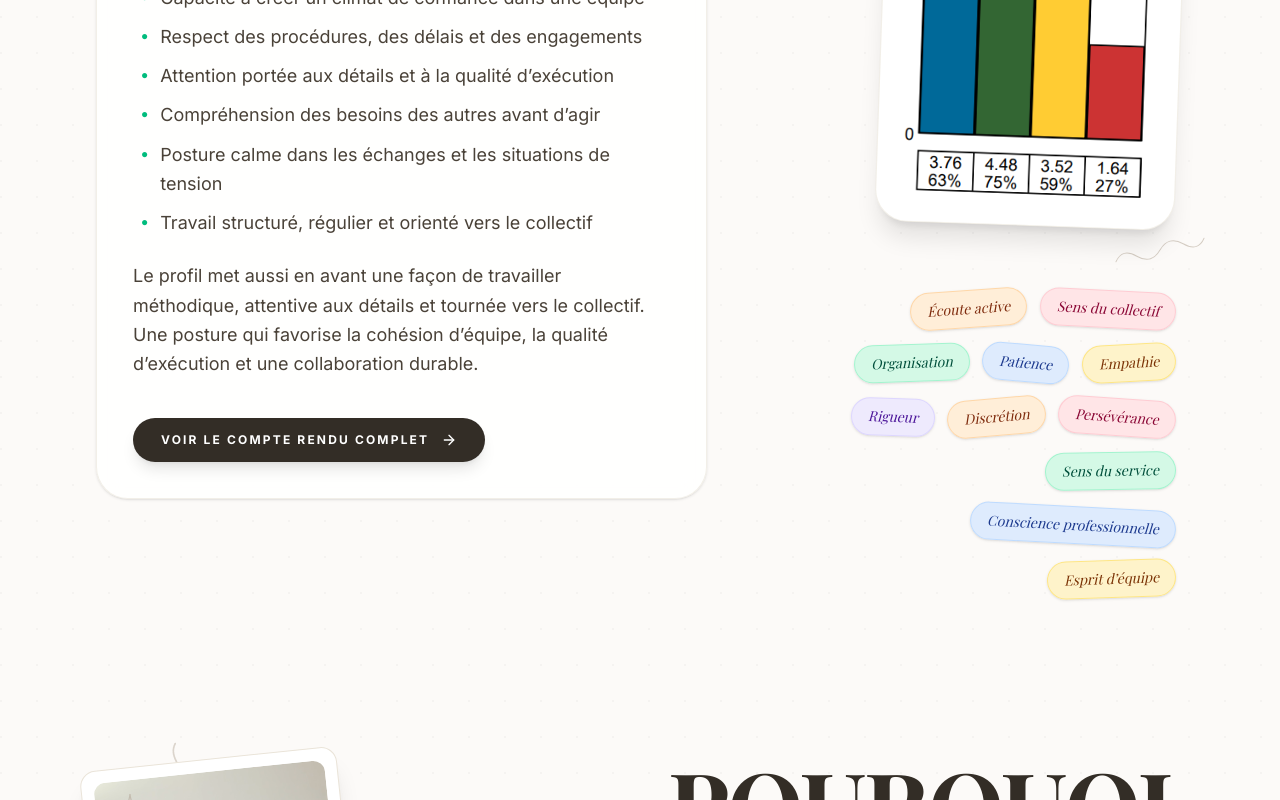
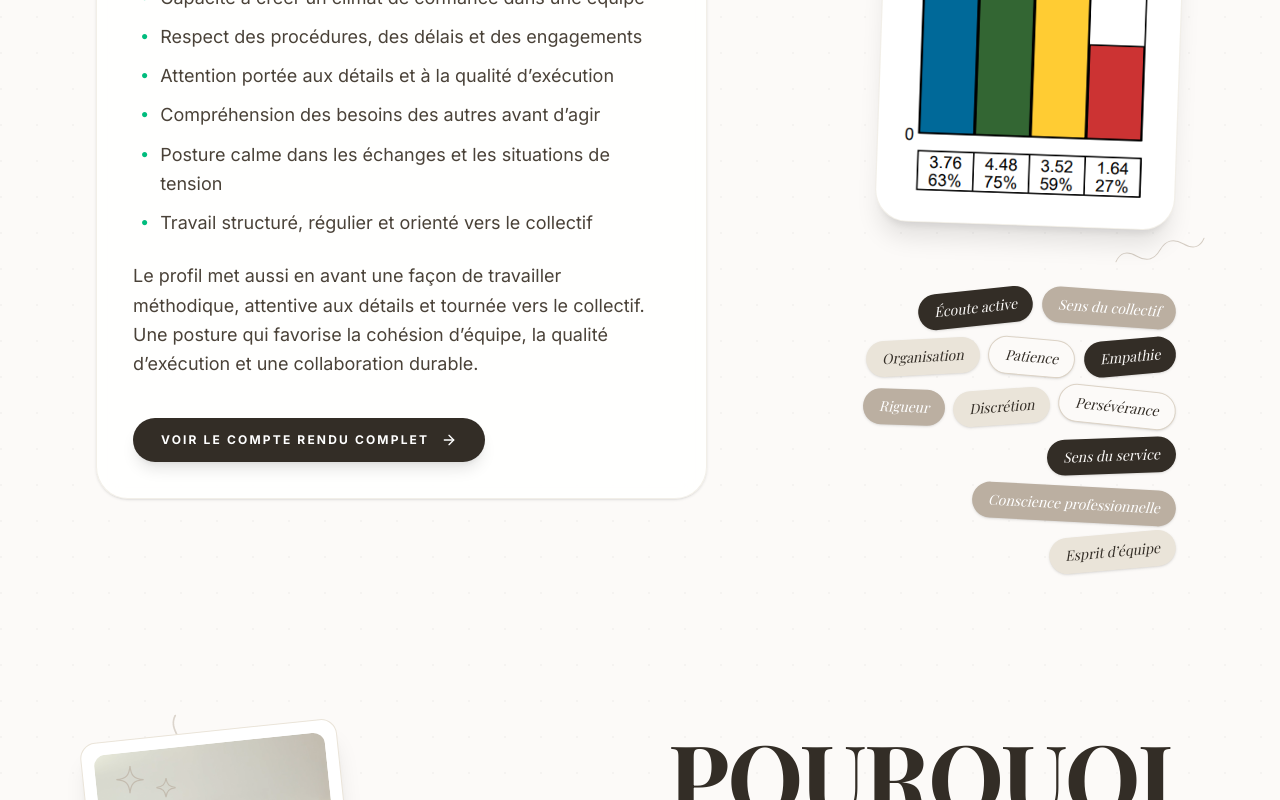
Before and after one commit to sixtinerocha/portfolio, a React (Vite) app: page /about in a window 1280 px wide. Shown: the part 1568-2368 px from the top of the page. Built offline with nearby package versions, Linux system fonts and the light colour scheme; a web font is replaced by a local one.

Commit message:
Fix syntax error and refine arrow and word cloud colors

```diff
--- a/src/pages/About.tsx
+++ b/src/pages/About.tsx
@@ -155,7 +155,7 @@ export function About() {
             <div className="lg:col-span-5 relative mt-4 lg:mt-0 flex flex-col items-center lg:items-end">
               <AnimatedSection delay={0.4} direction="up" className="relative w-full max-w-[280px] sm:max-w-[300px] mx-auto lg:mx-0 lg:ml-auto">
                 {/* Arrow pointing FROM graph TO text */}
-                <HandDrawnArrow className="hidden lg:block absolute -left-28 top-[30%] w-28 h-28 text-stone-500 scale-x-[-1] -rotate-[15deg] z-0" />
+                <HandDrawnArrow className="hidden lg:block absolute -left-32 top-[15%] w-32 h-32 text-stone-800 scale-x-[-1] -rotate-[10deg] z-10 drop-shadow-md" />
 
                 <div className="relative bg-white p-5 sm:p-6 rounded-[2rem] shadow-xl border border-stone-200/60 z-10 transform lg:rotate-2 hover:rotate-0 transition-transform duration-500">
                   <p className="mb-5 text-center font-serif italic text-base text-stone-600 font-medium">
@@ -172,29 +172,28 @@ export function About() {
               </AnimatedSection>
 
               <AnimatedSection delay={0.5} direction="up" className="mt-12 lg:mt-16 w-full max-w-[340px] mx-auto lg:mx-0 lg:ml-auto">
-                <div className="flex flex-wrap gap-x-3 gap-y-4 justify-center lg:justify-end pr-2">
+                <div className="flex flex-wrap items-center justify-center lg:justify-end gap-y-2 gap-x-1 sm:gap-y-3 sm:gap-x-2 pr-2">
                   {[
                     "Écoute active", "Sens du collectif", "Organisation", "Patience",
                     "Empathie", "Rigueur", "Discrétion", "Persévérance",
                     "Sens du service", "Conscience professionnelle", "Esprit d’équipe"
                   ].map((skill, i) => {
-                    const colors = [
-                      'bg-orange-100/90 text-orange-900 border-orange-200',
-                      'bg-rose-100/90 text-rose-900 border-rose-200',
-                      'bg-emerald-100/90 text-emerald-900 border-emerald-200',
-                      'bg-blue-100/90 text-blue-900 border-blue-200',
-                      'bg-amber-100/90 text-amber-900 border-amber-200',
-                      'bg-violet-100/90 text-violet-900 border-violet-200',
+                    const styles = [
+                      'bg-stone-900 text-stone-50', // dark
+                      'bg-stone-400 text-white', // taupe
+                      'bg-stone-200 text-stone-900', // cream
+                      'bg-stone-50 text-stone-900 border border-stone-300', // paper
                     ];
-                    const color = colors[i % colors.length];
-                    const rotate = [-4, 3, -2, 5, -3, 2, -5, 4, -1, 3, -2][i];
+                    const styleClass = styles[i % styles.length];
+                    const rotate = [-6, 4, -3, 5, -5, 2, -4, 6, -2, 3, -5][i];
                     return (
                       <motion.span
-                        whileHover={{ scale: 1.1, rotate: 0, zIndex: 20 }}
-                        initial={{ rotate }}
-                        animate={{ rotate }}
+                        whileHover={{ scale: 1.08, rotate: 0, zIndex: 20 }}
+                        initial={{ opacity: 0, rotate }}
+                        whileInView={{ opacity: 1, rotate }}
+                        viewport={{ once: true }}
                         key={i}
-                        className={`px-4 py-2 rounded-full border shadow-sm font-serif italic text-xs sm:text-sm cursor-default relative inline-block ${color}`}
+                        className={`px-4 py-2 rounded-full shadow-sm font-serif italic text-xs sm:text-sm cursor-default relative inline-block ${styleClass}`}
                       >
                         {skill}
                       </motion.span>
```
